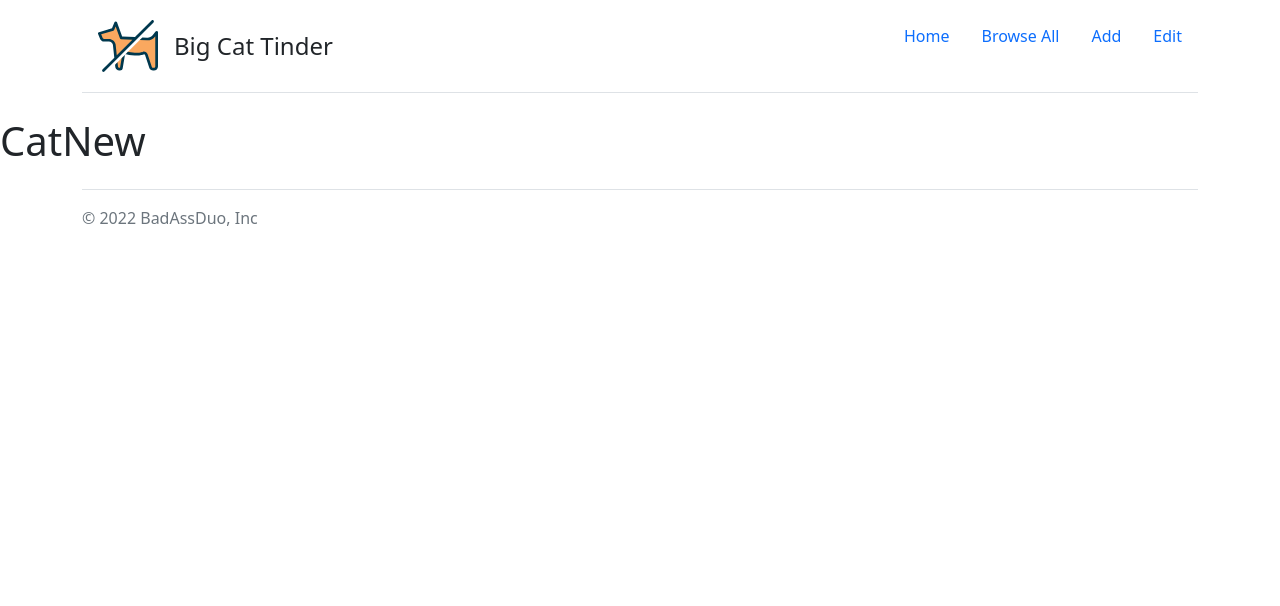
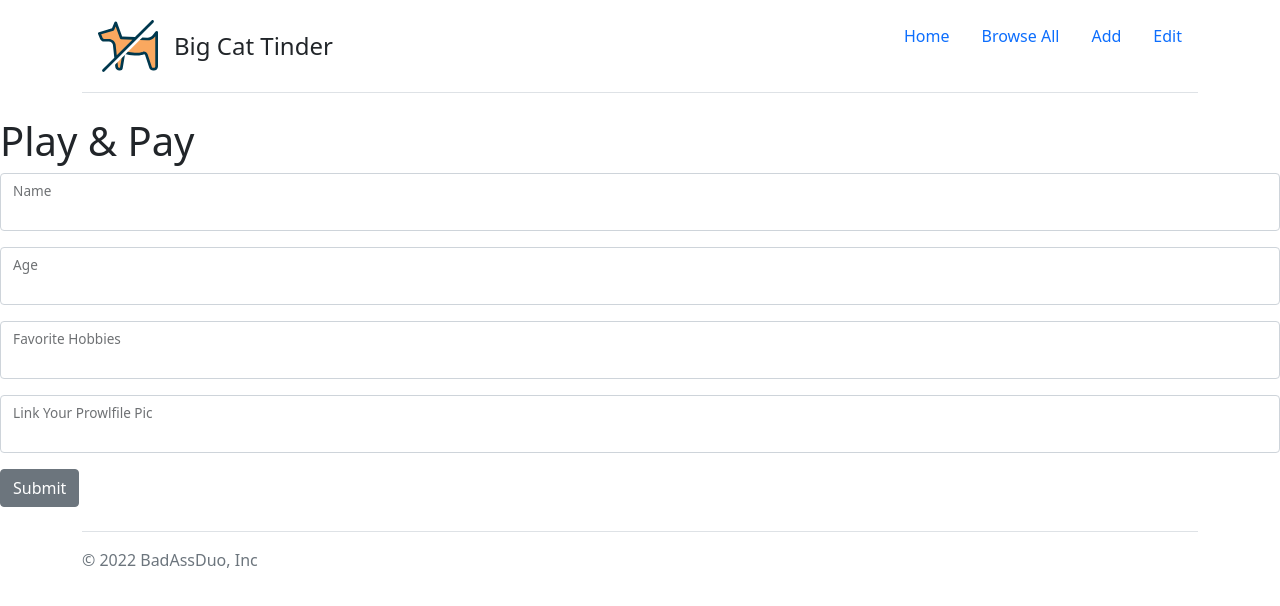
Before and after one commit to learn-academy-2022-bravo/cat-tinder-frontend-samir-tameka, a React (Create React App) app: page /catnew in a window 1280 px wide. Shown: the top 606 px of the page. Built offline with nearby package versions, Linux system fonts and the light colour scheme.

Commit message:
initial commit - create functionality 5/5 complete

```diff
--- a/src/App.js
+++ b/src/App.js
@@ -25,6 +25,11 @@ class App extends Component {
   }
 
 
+  createCat = (newCat) => {
+    console.log(newCat)
+  }
+
+
   render() {
     return (
 
@@ -49,7 +54,12 @@ class App extends Component {
           }}
         />
 
-        <Route path="/catnew" component={CatNew} />
+        <Route
+          path="/catnew"
+          render={(props) => <CatNew createCat={this.createCat} />}
+        />
+
+
         <Route path="/catedit" component={CatEdit} />
         <Route component={NotFound}/>
       </Switch>
--- a/src/pages/CatNew.js
+++ b/src/pages/CatNew.js
@@ -1,10 +1,89 @@
 import React, { Component } from 'react';
+import { Redirect } from 'react-router-dom';
+import { Button, Form, FormGroup, Input, Label } from 'reactstrap'
 
 class CatNew extends Component {
+    constructor(props){
+        super(props)
+        this.state = {
+          newCat: {
+            name: "",
+            age: "",
+            enjoys: "",
+            image: ""
+          },
+          submitted: false
+        }
+      }
+
+
+      handleChange = (e) => {
+        let { newCat } = this.state
+        newCat[e.target.name] = e.target.value
+        this.setState({newCat: newCat})
+      }
+
+      handleSubmit = () => {
+        this.props.createCat(this.state.newCat)
+        this.setState({submitted: true})
+      }
+
     render() {
+        console.log(this.state.newCat)
         return (
             <>
-                <h1>CatNew</h1>
+                <h1>Play &amp; Pay</h1>
+                <>
+
+                    <Form inline>
+                        <FormGroup floating>
+                            <Input
+                               type="text"
+                               name="name"
+                               onChange={this.handleChange}
+                               value={this.state.newCat.name}
+                            />
+                            <Label>Name</Label>
+                        </FormGroup>
+                        {' '}
+                        <FormGroup floating>
+                            <Input
+                                type="text"
+                                name="age"
+                                onChange={this.handleChange}
+                                value={this.state.newCat.age}
+                            />
+                            <Label>Age</Label>
+                        </FormGroup>
+                        {' '}
+                        <FormGroup floating>
+                            <Input
+                                type="text"
+                                name="enjoys"
+                                onChange={this.handleChange}
+                                value={this.state.newCat.enjoys}
+                            />
+                            <Label>Favorite Hobbies</Label>
+                        </FormGroup>
+                        {' '}
+                        <FormGroup floating>
+                            <Input
+                                type="text"
+                                name="image"
+                                onChange={this.handleChange}
+                                value={this.state.newCat.image}
+                            />
+                            <Label>Link Your Prowlfile Pic</Label>
+                        </FormGroup>
+                        {' '}
+                        <Button name="submit" onClick={this.handleSubmit}>
+                            Submit
+                        </Button>
+                    </Form>
+
+                    {this.state.submitted && <Redirect to="/catindex" />}
+
+                </>
             </>
         );
     }
```
Also changed, not shown: 1 other file (tests, documents, lock files or other folders).
